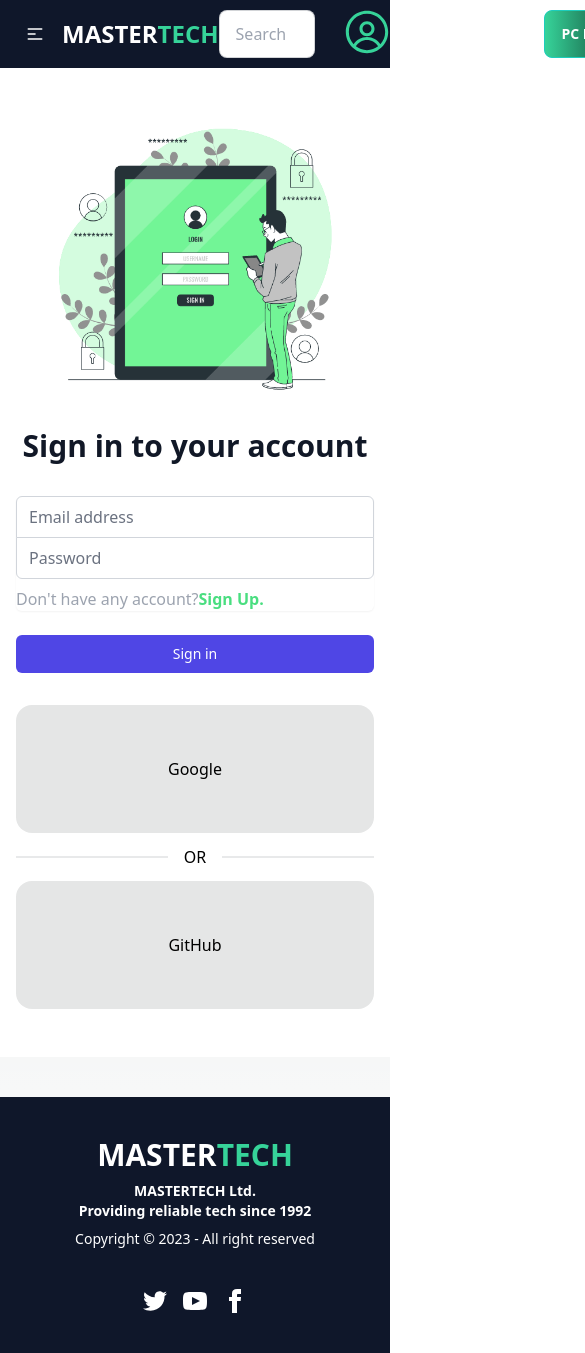
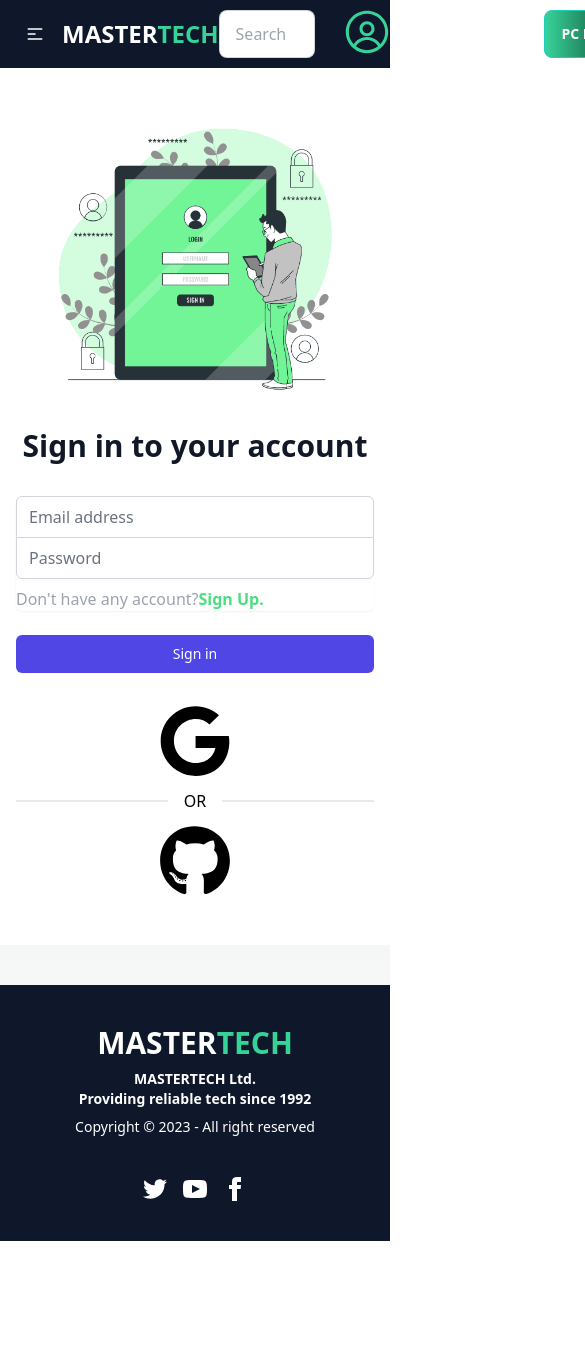
Before and after one commit to Mostafizur-Pro/masterTech, a Next.js app: page /login in a window 390 px wide. Shown: the top 1353 px of the page, 585 px wide, since content can reach past the window. After the commit the page ends 1241 px from the top, so only its background shows below. Built offline with nearby package versions, Linux system fonts and the light colour scheme; no server answers.

Commit message:
implement google & github

```diff
--- a/src/components/shared/Navbar.js
+++ b/src/components/shared/Navbar.js
@@ -4,10 +4,14 @@
 import { RxAvatar } from "react-icons/rx";
 import auth from "@/firebase/firebase.auth";
 import { useAuthState } from "react-firebase-hooks/auth";
+import { signOut } from "firebase/auth";
 
 function Navbar() {
   const [user, loading, error] = useAuthState(auth);
-  console.log("user", user);
+  // console.log("user", user);
+  const logout = () => {
+    signOut(auth);
+  };
   const menuItems = (
     <>
       <li>
@@ -119,8 +123,13 @@
                 <Link href="/login">PC Builder</Link>
               </CustomButton>
             </div>
+            {user?.email && (
+              <>
                 <div className="dropdown text-black dropdown-end">
-              <label tabIndex={0} className="btn btn-ghost btn-circle avatar">
+                  <label
+                    tabIndex={0}
+                    className="btn btn-ghost btn-circle avatar"
+                  >
                     <div className="w-10 rounded-full">
                       <img src="https://i.ibb.co/hKM32TN/01.jpg" />
                     </div>
@@ -139,10 +148,12 @@
                       <a>Settings</a>
                     </li>
                     <li>
-                  <a>Logout</a>
+                      <a onClick={logout}>Logout</a>
                     </li>
                   </ul>
                 </div>
+              </>
+            )}
           </div>
         </div>
       </div>
--- a/src/pages/login/index.js
+++ b/src/pages/login/index.js
@@ -3,8 +3,13 @@
 import { useForm } from "react-hook-form";
 import loginImage from "@/assets/login/login.gif";
 import Image from "next/image";
+import auth from "@/firebase/firebase.auth";
+import { useSignInWithEmailAndPassword } from "react-firebase-hooks/auth";
+import { FaGithub, FaGoogle } from "react-icons/fa";
 
 function LoginPage() {
+  const [signInWithEmailAndPassword, user, loading, error] =
+    useSignInWithEmailAndPassword(auth);
   const {
     register,
     handleSubmit,
@@ -13,6 +18,7 @@
 
   const onSubmit = (data) => {
     console.log(data);
+    signInWithEmailAndPassword(data.email, data.password);
     // Add login logic here
   };
   return (
@@ -97,13 +103,23 @@
             </button>
           </div>
         </form>
-        <div className="flex flex-col w-full lg:flex-row">
-          <div className="grid flex-grow h-32 card bg-base-300 rounded-box place-items-center">
-            Google
+        <div className="flex flex-col justify-center items-center w-full lg:flex-row">
+          <div
+            className="text-7xl hover:text-success"
+            onClick={() =>
+              signIn("google", { callbackUrl: "http://localhost:3000" })
+            }
+          >
+            <FaGoogle />
           </div>
           <div className="divider lg:divider-horizontal">OR</div>
-          <div className="grid flex-grow h-32 card bg-base-300 rounded-box place-items-center">
-            GitHub
+          <div
+            className="text-7xl hover:text-success"
+            onClick={() =>
+              signIn("google", { callbackUrl: "http://localhost:3000" })
+            }
+          >
+            <FaGithub />
           </div>
         </div>
       </div>
```
Lines whose indentation alone changed are shown as unchanged.
